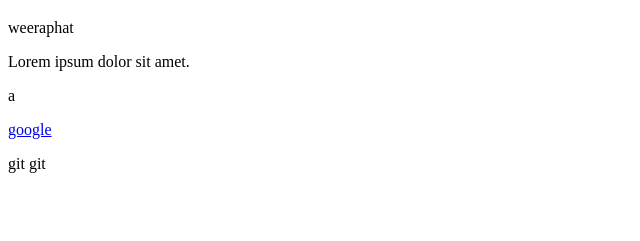
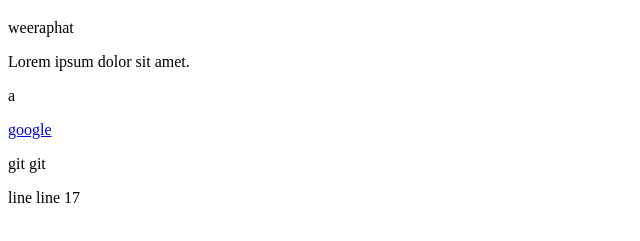
Before and after one commit to Weeraphat2000/Git-test, a plain HTML site: page about.html in a window 1280 px wide. Shown: the part 61-302 px from the top of the page, without its empty margins (0-640 px from the left). Drawn offline with Linux system fonts and the light colour scheme.

Commit message:
line line 17

```diff
--- a/about.html
+++ b/about.html
@@ -14,5 +14,7 @@
     <a href="google.com">google</a>
     <p>git git</p>
 
+    <p>line line 17</p>
+
 </body>
 </html>
```
